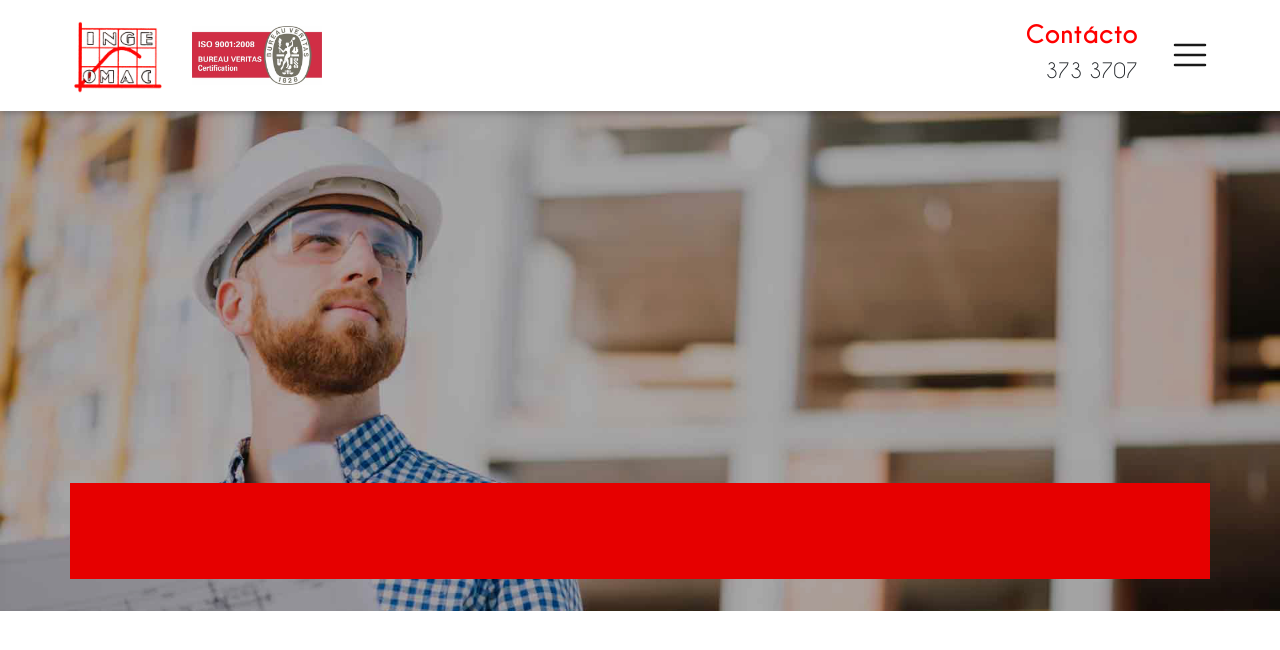
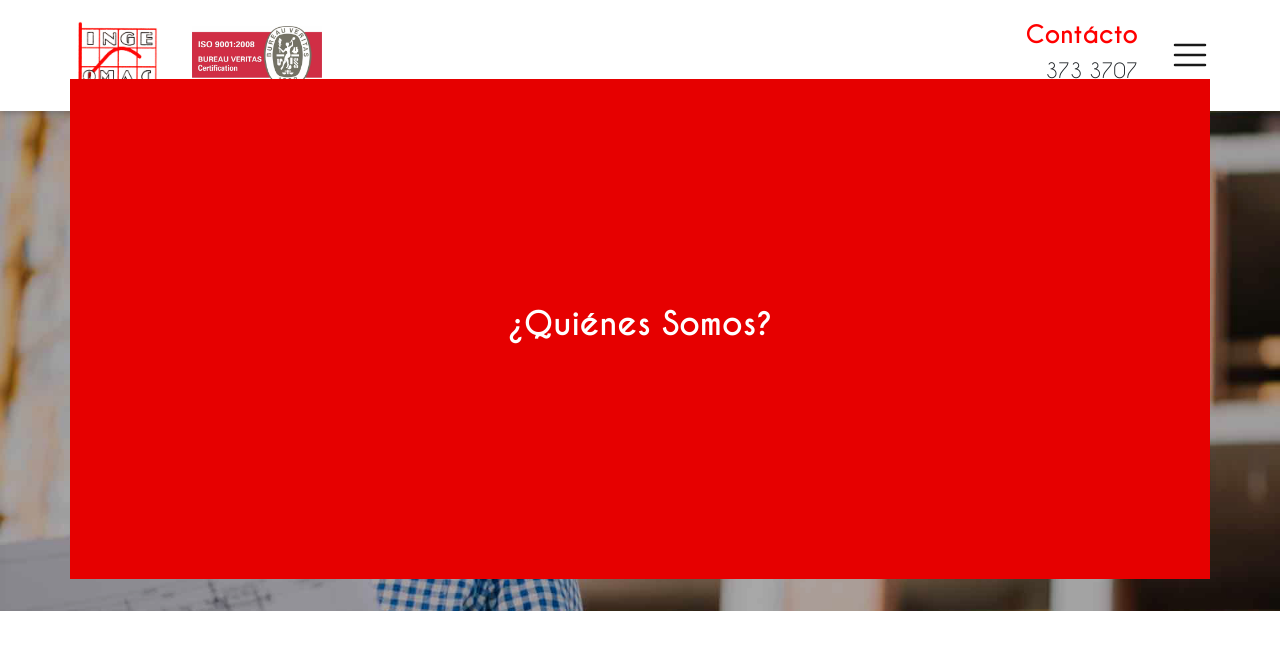
Before and after one commit to juancampo95/ingeomac, a PHP site: page /nosotros.php in a window 1280 px wide. Shown: the top 650 px of the page. Run offline with PHP 8.4, Linux system fonts and the light colour scheme.

Commit message:
Merge branch 'master' of https://github.com/juancampo95/ingeomac

```diff
--- a/css/style.css
+++ b/css/style.css
@@ -305,3 +305,14 @@ footer ul{
     }
 }
 /* CIERRE DE FOOTER */
+/* Nosotros */
+.flotante{
+  position: absolute;
+  z-index: 3;
+  margin-top: 300px;
+  height: 500px;
+}
+.us-header{
+  justify-content: center!important;
+}
+/*CIERRE Nosotros */
--- a/nosotros.php
+++ b/nosotros.php
@@ -1,6 +1,11 @@
 <?php include("nav.php") ?>
-<header class="container-fluid header" style="background-image: url('images/Nosotros.jpg');">
-  <div class="container callToAction section-rojo">
+<header class="container-fluid header us-header" style="background-image: url('images/Nosotros.jpg');">
+  <div class="container callToAction section-rojo flotante">
+    <h2>¿Quiénes Somos?</h2>
+    <div class="row">
+      <div class="col-xs-12 col-md-6"></div>
+      <div class="col-xs-12 col-md-6"></div>
+    </div>
 
   </div>
 </header>
```
